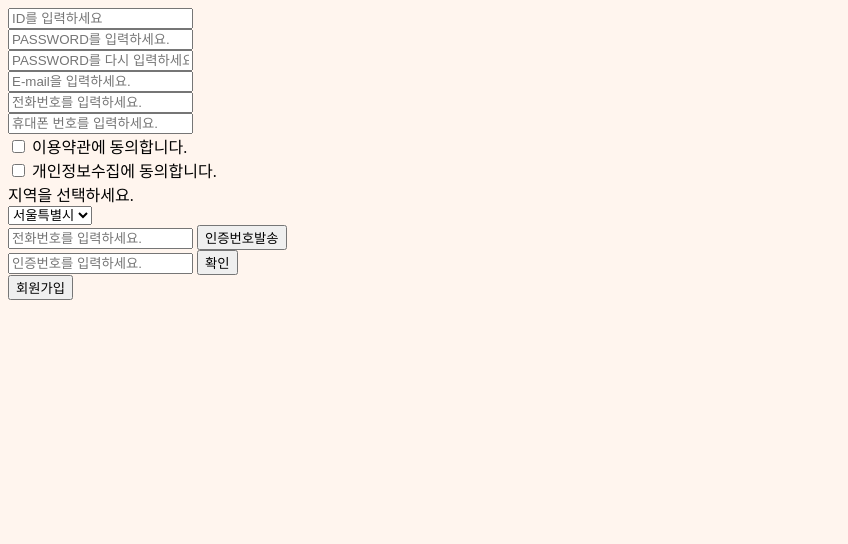
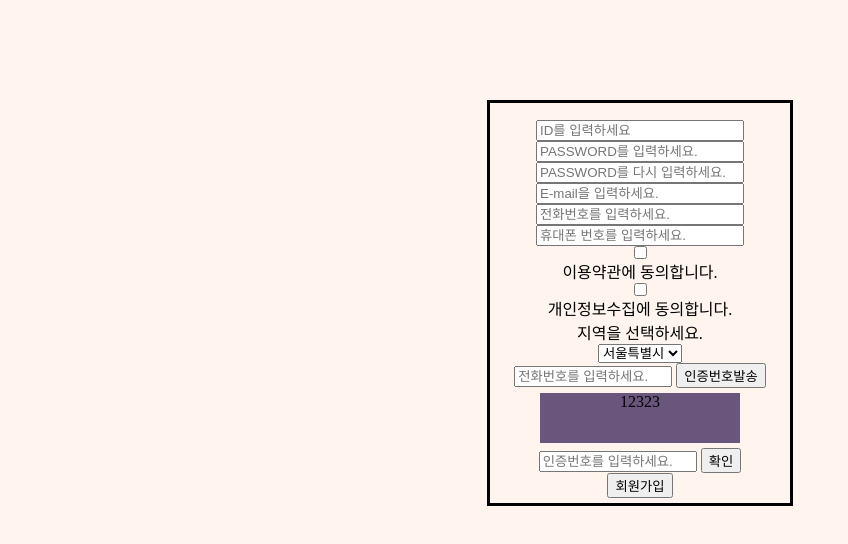
Before and after one commit to heevic/JS_Study, a plain HTML site: page index.html in a window 1280 px wide. Shown: the whole page, without its empty margins (0-848 px from the left). Drawn offline with Linux system fonts and the light colour scheme.

Commit message:
https://github.com/heevic/JS_Study.git

```diff
--- a/index.html
+++ b/index.html
@@ -6,32 +6,33 @@
     <meta name="viewport" content="width=device-width, initial-scale=1.0">
     <title>Document</title>
     <link rel="stylesheet" href="style.css">
+    <link rel="stylesheet" href="main.js">
 </head>
 <body id="background">
     <form id="login-main">
         <div id="logins">
             <section id="login-id">
-                <input type="text" placeholder="ID를 입력하세요">
+                <input type="text" placeholder="ID를 입력하세요" class="textbox">
             </section>
             <section id="login-password">
-                <input type="text" placeholder="PASSWORD를 입력하세요.">
+                <input type="text" placeholder="PASSWORD를 입력하세요." class="textbox">
             </section>
             <section id="login-password-rcf">
-                <input type="text" placeholder="PASSWORD를 다시 입력하세요.">
+                <input type="text" placeholder="PASSWORD를 다시 입력하세요." class="textbox">
             </section>
             <section id="login-email">
-                <input type="text" placeholder="E-mail을 입력하세요.">
+                <input type="text" placeholder="E-mail을 입력하세요." class="textbox">
             </section>
             <section id="login-telephone">
-                <input type="text" placeholder="전화번호를 입력하세요.">
+                <input type="text" placeholder="전화번호를 입력하세요." class="textbox">
             </section>
             <section id="login-mobile">
-                <input type="text" placeholder="휴대폰 번호를 입력하세요.">
+                <input type="text" placeholder="휴대폰 번호를 입력하세요." class="textbox">
             </section>
             <section id="login-checkboxes">
-                    <input type="checkbox" name="tou" id="tou-checkbox">
+                    <input type="checkbox" name="tou" id="tou-checkbox" class="checkbox">
                     <label for="tou-checkbox">이용약관에 동의합니다.</label><br>
-                    <input type="checkbox" name="cpi" id="cpi-checkbox">
+                    <input type="checkbox" name="cpi" id="cpi-checkbox"class="checkbox">
                     <label for="cpi-checkbox">개인정보수집에 동의합니다.</label>
             </section>
             <section id="login-select">
@@ -47,14 +48,14 @@
             </section>
             <section id="login-codenum">
                 <div id="login-codenum-input-mobile">
-                    <input type="text" placeholder="전화번호를 입력하세요.">
+                    <input type="text" placeholder="전화번호를 입력하세요." class="textbox-codenum">
                     <button id="codenum-send">인증번호발송</button>
                 </div>
                 <div id="codenum-output">
-                    <span></span>
+                    <span>12323</span>
                 </div>
-                <div id="login-codenum-input">
-                    <input type="text" placeholder="인증번호를 입력하세요.">
+                <div id="login-codenum-input" >
+                    <input type="text" placeholder="인증번호를 입력하세요." class="textbox-codenum">
                     <button id="codenum-check">확인</button>
                 </div>
             </section>
--- a/style.css
+++ b/style.css
@@ -2,5 +2,38 @@
     background-color: seashell;
 }
 #login-main {
+    border: 3px solid black;
+    height: 400px;
+    width: 300px;
+    margin-left: auto;
+    margin-right: auto;
+    margin-top: 100px;
 
 }
+#logins {
+    text-align: center;
+    margin-top: 17px;
+}
+.textbox {
+    width: 200px;
+}
+#codenum-output {
+    width: 200px;
+    height: 50px;
+    background-color: rgb(106, 86, 125);
+    margin-left: auto;
+    margin-right: auto;
+    margin-top: 5px;
+    margin-bottom: 5px;
+
+}
+.textbox-codenum {
+    width: 150px;
+}
+#codenum-output span{
+    height: 100px;
+}
+.checkbox {
+    display: block;
+    margin: auto;
+}
```
Also changed, not shown: main.js (added).
